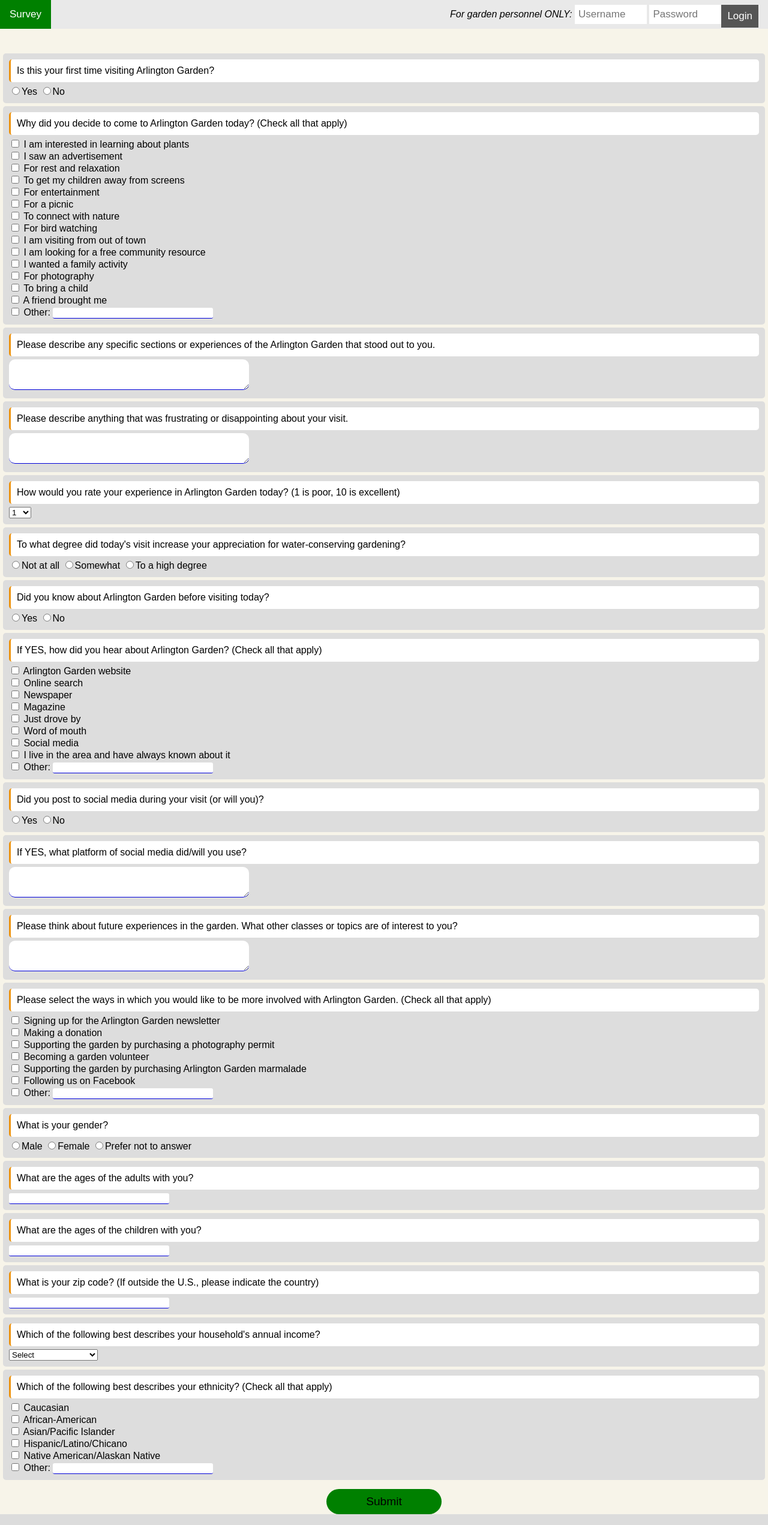
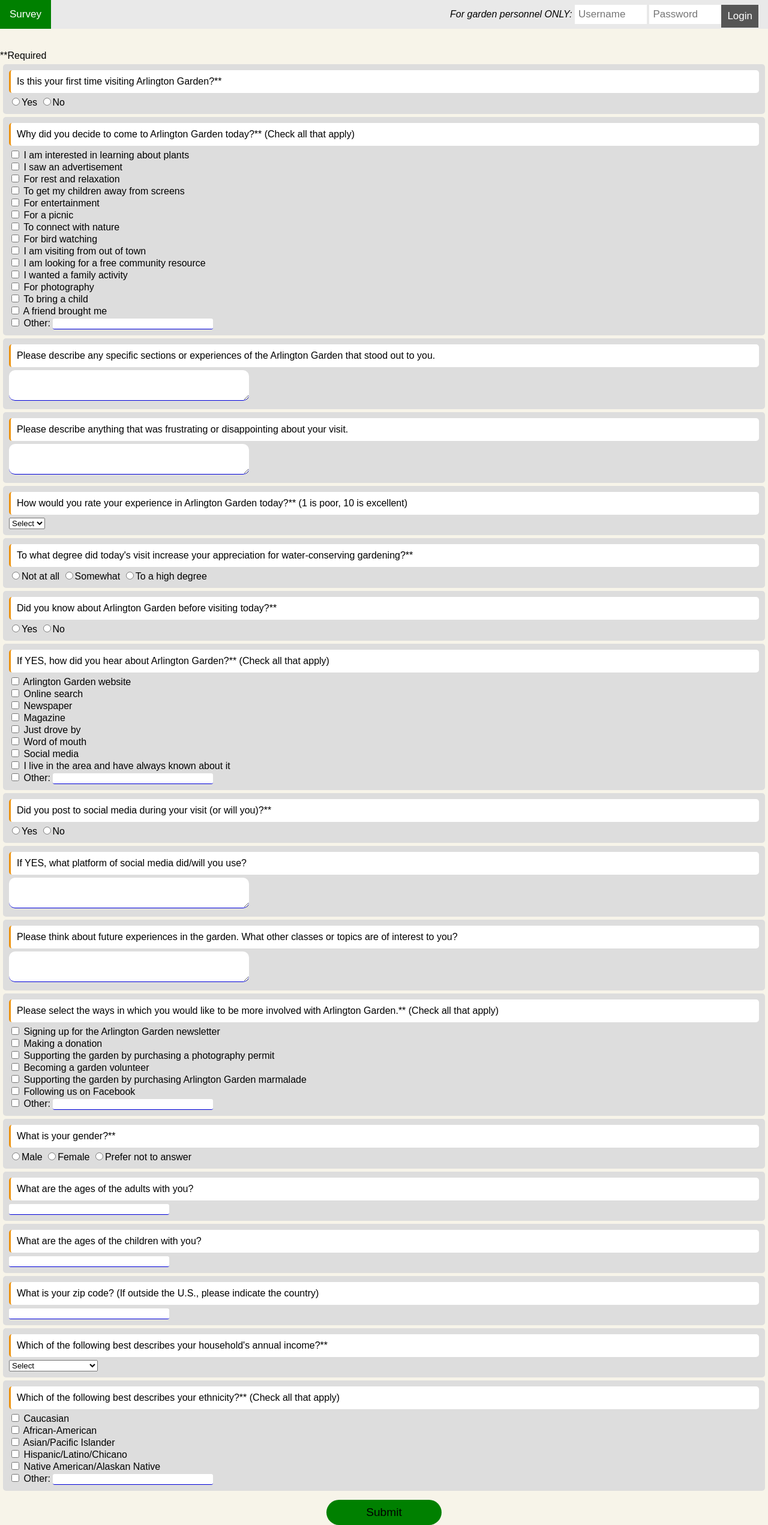
Before and after one commit to AndrewHess/arlington-garden, a Flask app: page / in a window 1280 px wide. Shown: the whole page at 60% size. Run offline with Flask 2, Linux system fonts and the light colour scheme.

Commit message:
Added required fields and display for text responses

```diff
--- a/app.py
+++ b/app.py
@@ -68,9 +68,10 @@ def data():
     conn = c.Connector()
 
     # fetching form data
+
+    stood_out = request.form['stood_out']
     first_time = request.form['first_time']
     attend_reason = ' '.join(request.form.getlist('attend_reason'))
-    stood_out = request.form['stood_out']
     disap = request.form['disappointing']
     rating = request.form['rating']
     water = request.form['water_conserving']
@@ -143,6 +144,18 @@ def dashboard(suffix=None):
     conn = c.Connector()
     conn.add_suffix(suffix)
 
+    # Selecting all text responses
+    social_media_plat = conn.select_column('SocialMediaPlatform', table_name)
+    print("\n\n")
+    print(social_media_plat)
+    stoodout = conn.select_column('StoodOut', table_name)
+    disappointing = conn.select_column('Disappointing', table_name)
+    topic_interests = conn.select_column('TopicInterests', table_name)
+    adult_ages = conn.select_column('AdultAges', table_name)
+    child_ages = conn.select_column('ChildAges', table_name)
+    zip_code = conn.select_column('Zip', table_name)
+
+    # Selecting radio button, checkboxes, or dropdown responses
     first_time = ['yes', 'no'];
     attend_reason = ['learning about plants',
                      'saw an ad',
@@ -228,7 +241,14 @@ def dashboard(suffix=None):
                             'Gender': gender_count,
                             'Income': income_count,
                             'Ethnicity': ethn_count,
-                            'SubmissionDay': week_day_count});
+                            'SubmissionDay': week_day_count,
+                            'StoodOut': stoodout,
+                            'Disappointing': disappointing,
+                            'SocialMediaPlatform': social_media_plat,
+                            'AdultAges': adult_ages,
+                            'ChildAges': child_ages,
+                            'Zip': zip_code,
+                            'TopicInterests': topic_interests});
 
     response_count = conn.select_num_rows(table_name)
     others = json.dumps(conn.select_other_responses(table_name, ['GetInvolved', 'Reason',
--- a/templates/survey.html
+++ b/templates/survey.html
@@ -116,48 +116,49 @@ body {
   </div>
 
 	<br><br>
-	<form method="post" action="/data">
+	<form id="survey" method="post" action="/data">
+	  **Required
 	<div class='qa-group'>
 		<div class='question'>
-		  Is this your first time visiting Arlington Garden?
+		  Is this your first time visiting Arlington Garden?**
 		</div>
-	<input type="radio" name="first_time" value="yes" >Yes
+	<input type="radio" name="first_time" value="yes" required >Yes
 	<input type="radio" name="first_time" value="no" >No<br>
 	</div>
 
 	<div class='qa-group'>
 	<div class='question'>
-	  Why did you decide to come to Arlington Garden today? (Check all that apply)
+	  Why did you decide to come to Arlington Garden today?** (Check all that apply)
 	</div>
-	<input type="checkbox" name="attend_reason" value='learning about plants'>
+	<input  class="chk-come" type="checkbox" name="attend_reason" value='learning about plants'>
 		I am interested in learning about plants<br>
-	<input type="checkbox" name="attend_reason" value='saw an ad'>
+	<input class="chk-come" type="checkbox" name="attend_reason" value='saw an ad'>
 		I saw an advertisement<br>
-	<input type="checkbox" name="attend_reason" value='rest/relax'>
+	<input class="chk-come" type="checkbox" name="attend_reason" value='rest/relax'>
 		For rest and relaxation<br>
-	<input type="checkbox" name="attend_reason" value='children away from screens'>
+	<input class="chk-come" type="checkbox" name="attend_reason" value='children away from screens'>
 		To get my children away from screens<br>
-	<input type="checkbox" name="attend_reason" value='entertainment'>
+	<input class="chk-come" type="checkbox" name="attend_reason" value='entertainment'>
 		For entertainment<br>
-	<input type="checkbox" name="attend_reason" value='picnic'>
+	<input class="chk-come" type="checkbox" name="attend_reason" value='picnic'>
 		For a picnic<br>
-	<input type="checkbox" name="attend_reason" value='connect with nature'>
+	<input class="chk-come" type="checkbox" name="attend_reason" value='connect with nature'>
 		To connect with nature<br>
-	<input type="checkbox" name="attend_reason" value='bird watching'>
+	<input class="chk-come" type="checkbox" name="attend_reason" value='bird watching'>
 		For bird watching<br>
-	<input type="checkbox" name="attend_reason" value='from out of town'>
+	<input class="chk-come" type="checkbox" name="attend_reason" value='from out of town'>
 		I am visiting from out of town<br>
-	<input type="checkbox" name="attend_reason" value='free community resource'>
+	<input class="chk-come" type="checkbox" name="attend_reason" value='free community resource'>
 		I am looking for a free community resource<br>
-	<input type="checkbox" name="attend_reason" value='famliy activity'>
+	<input class="chk-come" type="checkbox" name="attend_reason" value='famliy activity'>
 		I wanted a family activity<br>
-	<input type="checkbox" name="attend_reason" value='photography'>
+	<input class="chk-come" type="checkbox" name="attend_reason" value='photography'>
 		For photography<br>
-	<input type="checkbox" name="attend_reason" value='bring a child'>
+	<input class="chk-come" type="checkbox" name="attend_reason" value='bring a child'>
 		To bring a child<br>
-	<input type="checkbox" name="attend_reason" value='friend brought me'>
+	<input class="chk-come" type="checkbox" name="attend_reason" value='friend brought me'>
 		A friend brought me<br>
-	<input type="checkbox" name="attend_reason" value='other'>
+	<input class="chk-come" type="checkbox" name="attend_reason" value='other'>
 		Other: <input type="text" name="attend_reason" class='textfield'><br>
 	</div>
 
@@ -177,9 +178,10 @@ body {
 
 	<div class='qa-group'>
 		<div class='question'>
-		  How would you rate your experience in Arlington Garden today? (1 is poor, 10 is excellent)<br>
+		  How would you rate your experience in Arlington Garden today?** (1 is poor, 10 is excellent)<br>
 		</div>
-	<select name="rating">
+		<select required name="rating">
+		  <option value="">Select</option>
 	          <option value=1>1</option>
 		  <option value=2>2</option>
 		  <option value=3>3</option>
@@ -195,50 +197,50 @@ body {
 
 	<div class='qa-group'>
 		<div class='question'>
-		To what degree did today's visit increase your appreciation for water-conserving gardening?<br>
+		To what degree did today's visit increase your appreciation for water-conserving gardening?**<br>
 		</div>
-	<input type="radio" name="water_conserving" value="none">Not at all
+	<input type="radio" name="water_conserving" value="none" required>Not at all
 	<input type="radio" name="water_conserving" value="some">Somewhat
 	<input type="radio" name="water_conserving" value="high">To a high degree<br>
 	</div>
 
 	<div class='qa-group'>
 		<div class='question'>
-		Did you know about Arlington Garden before visiting today?<br>
+		Did you know about Arlington Garden before visiting today?**<br>
 		</div>
-	<input type="radio" name="knew_about" value="yes">Yes
+	<input type="radio" name="knew_about" value="yes" required>Yes
 	<input type="radio" name="knew_about" value="no">No<br>
 	</div>
 
 	<div class='qa-group'>
 		<div class='question'>
-		If YES, how did you hear about Arlington Garden? (Check all that apply)<br>
+		If YES, how did you hear about Arlington Garden?** (Check all that apply)<br>
 		</div>
-	<input type="checkbox" name=heard_about value="website">
+	<input class="chk-hear" type="checkbox" name=heard_about value="website">
 		Arlington Garden website<br>
-	<input type="checkbox" name=heard_about value="online">
+	<input class="chk-hear" type="checkbox" name=heard_about value="online">
 		Online search<br>
-	<input type="checkbox" name=heard_about value="newspaper">
+	<input class="chk-hear" type="checkbox" name=heard_about value="newspaper">
 		Newspaper<br>
-	<input type="checkbox" name=heard_about value="magazine">
+	<input class="chk-hear" type="checkbox" name=heard_about value="magazine">
 		Magazine<br>
-	<input type="checkbox" name=heard_about value="drove_by">
+	<input class="chk-hear" type="checkbox" name=heard_about value="drove_by">
 		Just drove by<br>
-	<input type="checkbox" name=heard_about value="word_of_mouth">
+	<input class="chk-hear" type="checkbox" name=heard_about value="word_of_mouth">
 		Word of mouth<br>
-	<input type="checkbox" name=heard_about value="social_media">
+	<input class="chk-hear" type="checkbox" name=heard_about value="social_media">
 		Social media<br>
-	<input type="checkbox" name=heard_about value="always_knew_about">
+	<input class="chk-hear" type="checkbox" name=heard_about value="always_knew_about">
 		I live in the area and have always known about it<br>
-	<input type="checkbox" name=heard_about value="other">
+	<input class="chk-hear" type="checkbox" name=heard_about value="other">
 		Other: <input type="text" name=heard_about class='textfield'><br>
 	</div>
 
 	<div class='qa-group'>
 		<div class='question'>
-		Did you post to social media during your visit (or will you)?<br>
+		Did you post to social media during your visit (or will you)?**<br>
 		</div>
-	<input type="radio" name="post_social" value="yes">Yes
+	<input type="radio" name="post_social" value="yes" required>Yes
 	<input type="radio" name="post_social" value="no">No<br>
 	</div>
 
@@ -258,29 +260,29 @@ body {
 
 	<div class='qa-group'>
 		<div class='question'>
-		Please select the ways in which you would like to be more involved with Arlington Garden. (Check all that apply)<br>
+		Please select the ways in which you would like to be more involved with Arlington Garden.** (Check all that apply)<br>
 		</div>
-	<input type="checkbox" name="get_involved" value="newsletter">
+	<input class="chk-involve" type="checkbox" name="get_involved" value="newsletter">
 		Signing up for the Arlington Garden newsletter<br>
-	<input type="checkbox" name=get_involved value="donation">
+	<input class="chk-involve" type="checkbox" name=get_involved value="donation">
 		Making a donation<br>
-	<input type="checkbox" name="get_involved" value="photography_permit">
+	<input class="chk-involve" type="checkbox" name="get_involved" value="photography_permit">
 		Supporting the garden by purchasing a photography permit<br>
-	<input type="checkbox" name="get_involved" value="volunteer">
+	<input class="chk-involve" type="checkbox" name="get_involved" value="volunteer">
 		Becoming a garden volunteer<br>
-	<input type="checkbox" name="get_involved" value="marmalade">
+	<input class="chk-involve" type="checkbox" name="get_involved" value="marmalade">
 		Supporting the garden by purchasing Arlington Garden marmalade<br>
-	<input type="checkbox" name="get_involved" value="facebook">
+	<input class="chk-involve" type="checkbox" name="get_involved" value="facebook">
 		Following us on Facebook<br>
-	<input type="checkbox" name="get_involved" value="other">
+	<input class="chk-involve" type="checkbox" name="get_involved" value="other">
 		Other: <input type="text" name="get_involved" class='textfield'><br>
 	</div>
 
 	<div class='qa-group'>
 		<div class='question'>
-		What is your gender?<br>
+		What is your gender?**<br>
 		</div>
-	<input type="radio" name="gender" value="male">Male
+	<input type="radio" name="gender" value="male" required>Male
 	<input type="radio" name="gender" value="female">Female
 	<input type="radio" name="gender" value="no answer">Prefer not to answer<br>
 	</div>
@@ -308,10 +310,10 @@ body {
 
 	<div class='qa-group'>
 		<div class='question'>
-		Which of the following best describes your household's annual income?<br>
+		Which of the following best describes your household's annual income?**<br>
 		</div>
-		<select name="income">
-		<option value="select">Select</option>
+		<select name="income" required>
+		<option value=''>Select</option>
 		<option value='below 20'>Less than $20,000</option>
 		<option value='20-40'>$20,000-$39,999</option>
 		<option value='40-60'>$40,000-$59,999</option>
@@ -324,19 +326,19 @@ body {
 
 	<div class='qa-group'>
 		<div class='question'>
-		Which of the following best describes your ethnicity? (Check all that apply)<br>
+		Which of the following best describes your ethnicity?** (Check all that apply)<br>
 		</div>
-	<input type="checkbox" name="ethnicity" value="caucasian">
+	<input class="chk-ethn" type="checkbox" name="ethnicity" value="caucasian">
 		Caucasian<br>
-	<input type="checkbox" name="ethnicity" value="african-american">
+	<input  class="chk-ethn" type="checkbox" name="ethnicity" value="african-american">
 		African-American<br>
-	<input type="checkbox" name="ethnicity" value="asian/pacific islander">
+	<input  class="chk-ethn" type="checkbox" name="ethnicity" value="asian/pacific islander">
 		Asian/Pacific Islander<br>
-	<input type="checkbox" name="ethnicity" value="hispanic/latino/chicano">
+	<input  class="chk-ethn" type="checkbox" name="ethnicity" value="hispanic/latino/chicano">
 		Hispanic/Latino/Chicano<br>
-	<input type="checkbox" name="ethnicity" value="native-american/alaskan native">
+	<input  class="chk-ethn" type="checkbox" name="ethnicity" value="native-american/alaskan native">
 		Native American/Alaskan Native<br>
-	<input type="checkbox" name="ethnicity" value="other">
+	<input  class="chk-ethn" type="checkbox" name="ethnicity" value="other">
 		Other: <input type="text" name="ethnicity" class='textfield'><br>
 	</div>
 
@@ -344,6 +346,57 @@ body {
 	<input type="submit" value="Submit" class='button'>
 	</div>
 	</form>
+
+
+
+	<script>
+
+	  (function() {
+	      function addValidation(checkboxes) {
+		  const firstCheckbox = getFirstCheckbox(checkboxes);
+
+		  if (firstCheckbox) {
+		      for (let i = 0; i < checkboxes.length; i++) {
+			  checkboxes[i].addEventListener('change', function() {
+                	      checkValidity(checkboxes, firstCheckbox);
+			  });
+		      }
+
+		      checkValidity(checkboxes, firstCheckbox);
+		  }
+	      }
+
+	      function getFirstCheckbox(checkboxes) {
+		  return checkboxes.length > 0 ? checkboxes[0] : null;
+	      }
+
+	      function isChecked(checkboxes) {
+		  for (let i = 0; i < checkboxes.length; i++) {
+		      if (checkboxes[i].checked) return true;
+		  }
+
+		  return false;
+	      }
+
+	      function checkValidity(checkboxes, firstCheckbox) {
+		  const errorMessage = !isChecked(checkboxes) ? 'At least one checkbox must be selected.' : '';
+		  firstCheckbox.setCustomValidity(errorMessage);
+	      }
+
+
+
+	      // Let's add a validation for the first group of checkboxes
+	      const chkEthn = document.getElementsByClassName('chk-ethn');
+	      addValidation(chkEthn);
+	      const chkCome = document.getElementsByClassName('chk-come');
+	      addValidation(chkCome);
+	      const chkHear = document.getElementsByClassName('chk-hear');
+	      addValidation(chkHear);
+	      const chkInvolve = document.getElementsByClassName('chk-involve');
+	      addValidation(chkInvolve);
+	  })();
+
+</script>
 </body>
 
 </html>
```
Also changed, not shown: connector.py (+19 -1 lines), templates/dashboard.html (+65 -6 lines). Lines whose indentation alone changed are shown as unchanged.
